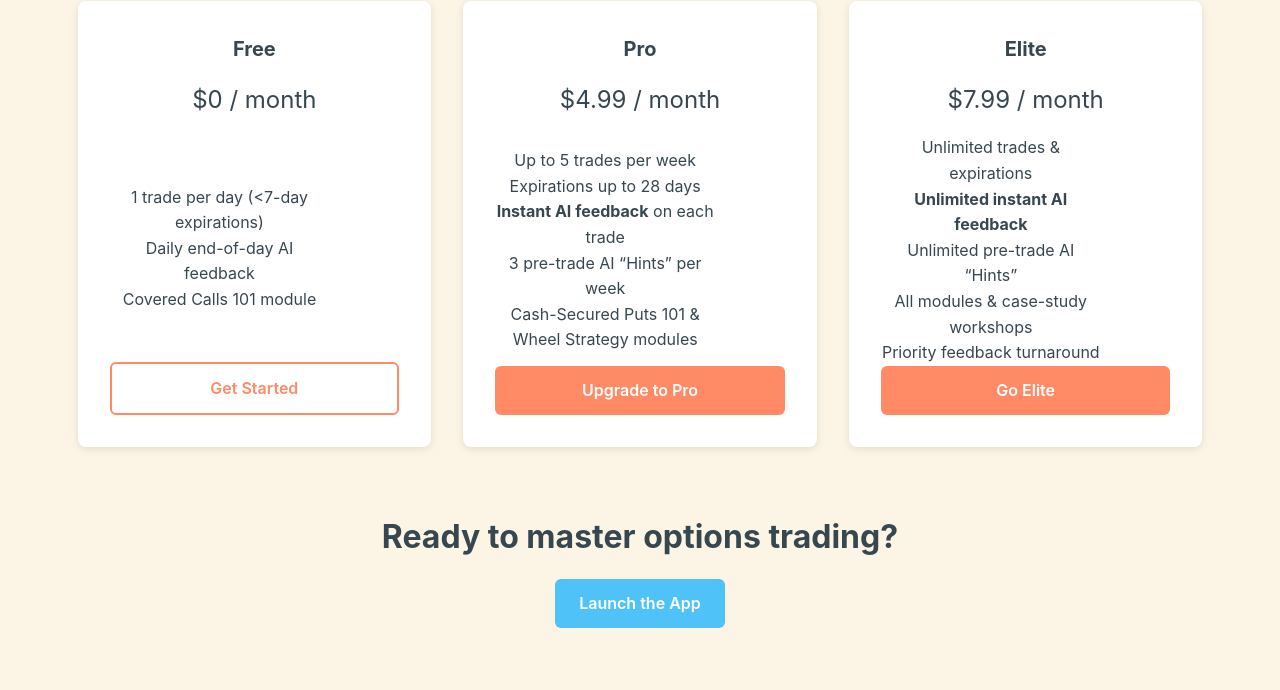
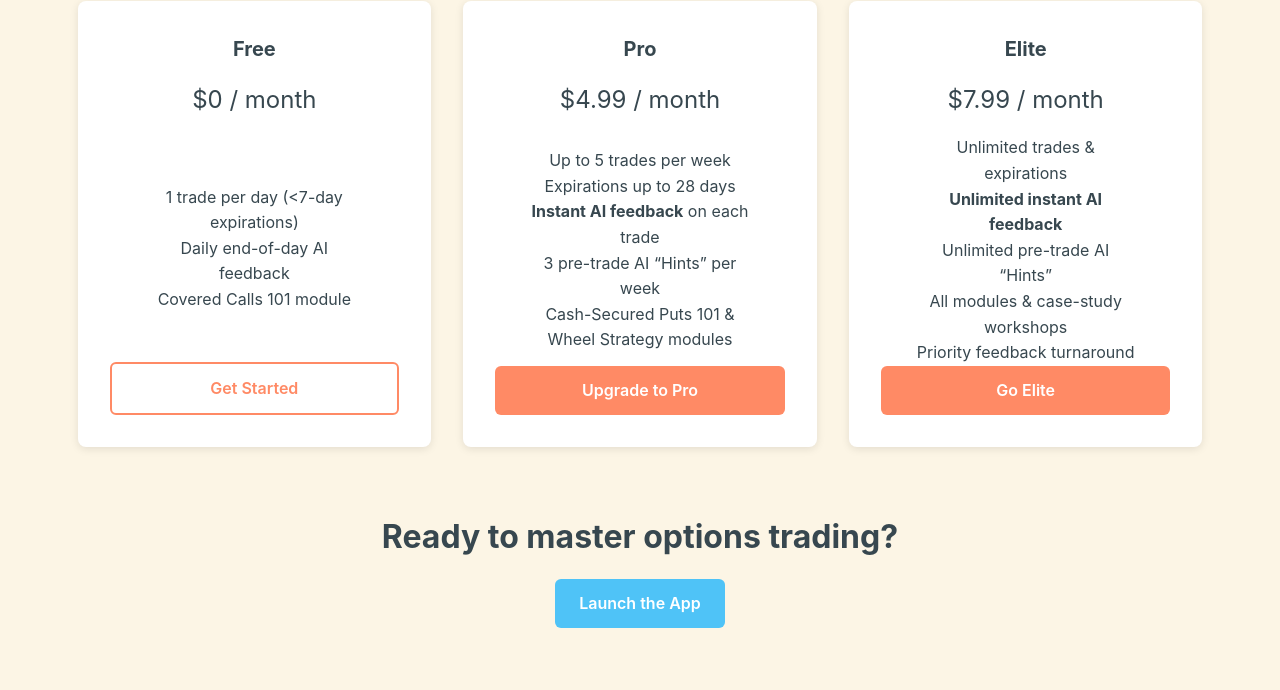
Before and after one commit to jareed85/optionhorizon-site, a plain HTML site: page index.html in a window 1280 px wide. Shown: the part 1450-2140 px from the top of the page. Drawn offline with Linux system fonts and the light colour scheme.

Commit message:
Update styles.css

```diff
--- a/styles.css
+++ b/styles.css
@@ -24,10 +24,10 @@ body {
 
 /* Typography */
 h1 { font-size: 2.5rem; margin-bottom: 1rem; }
-h2 { font-size: 2rem; margin-bottom: 1rem; }
+h2 { font-size: 2rem;   margin-bottom: 1rem; }
 h3 { font-size: 1.25rem; margin-bottom: 0.5rem; }
 p  { margin-bottom: 1rem; }
-ul { list-style: none; }
+ul { list-style: none;  }
 
 /* Header & Nav */
 .site-header {
@@ -116,11 +116,11 @@ ul { list-style: none; }
   box-shadow: 0 2px 8px rgba(0,0,0,0.1);
   text-align: center;
 
-  /* Layout tweaks for consistent button placement */
+  /* layout tweaks for consistent button placement */
   display: flex;
   flex-direction: column;
   justify-content: space-between;
-  min-height: 350px; /* adjust to taste */
+  min-height: 350px; /* adjust as needed */
 }
 
 /* Tighten spacing between plan name and price */
@@ -134,13 +134,18 @@ ul { list-style: none; }
   margin: 0.5rem 0 1rem;
 }
 
-/* Center the feature list equidistant between price and button */
+/* Center the feature list equally between price and button */
 .pricing-grid .plan ul {
-  margin-top: auto;
-  margin-bottom: auto;
-  text-align: center;
+  flex: 1;
+  display: flex;
+  flex-direction: column;
+  justify-content: center;
+  align-items: center;
+
+  /* keep the list itself narrow and neat */
   max-width: 220px;
   padding: 0;
+  margin: 0 auto;
 }
 
 /* CTA Section */
```
